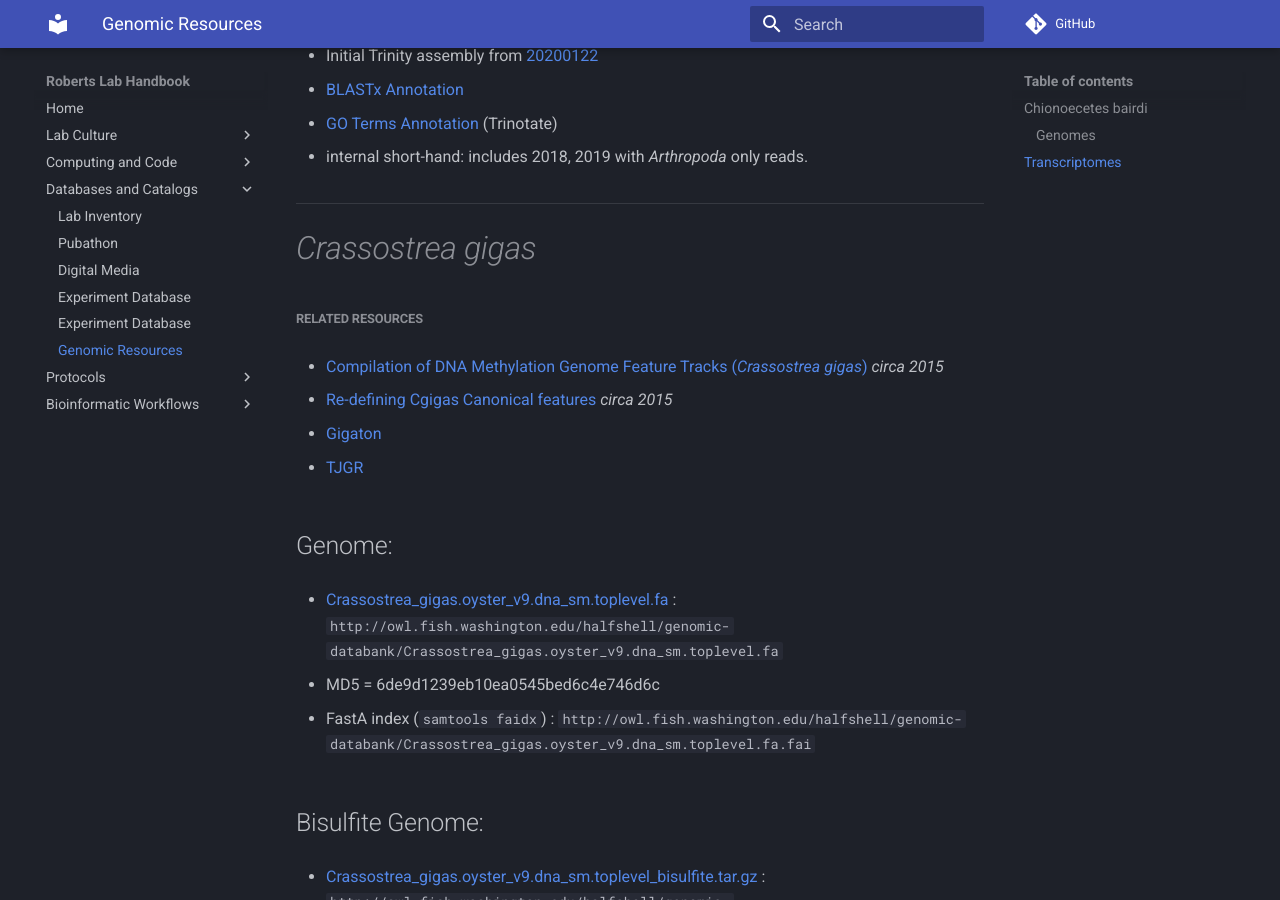
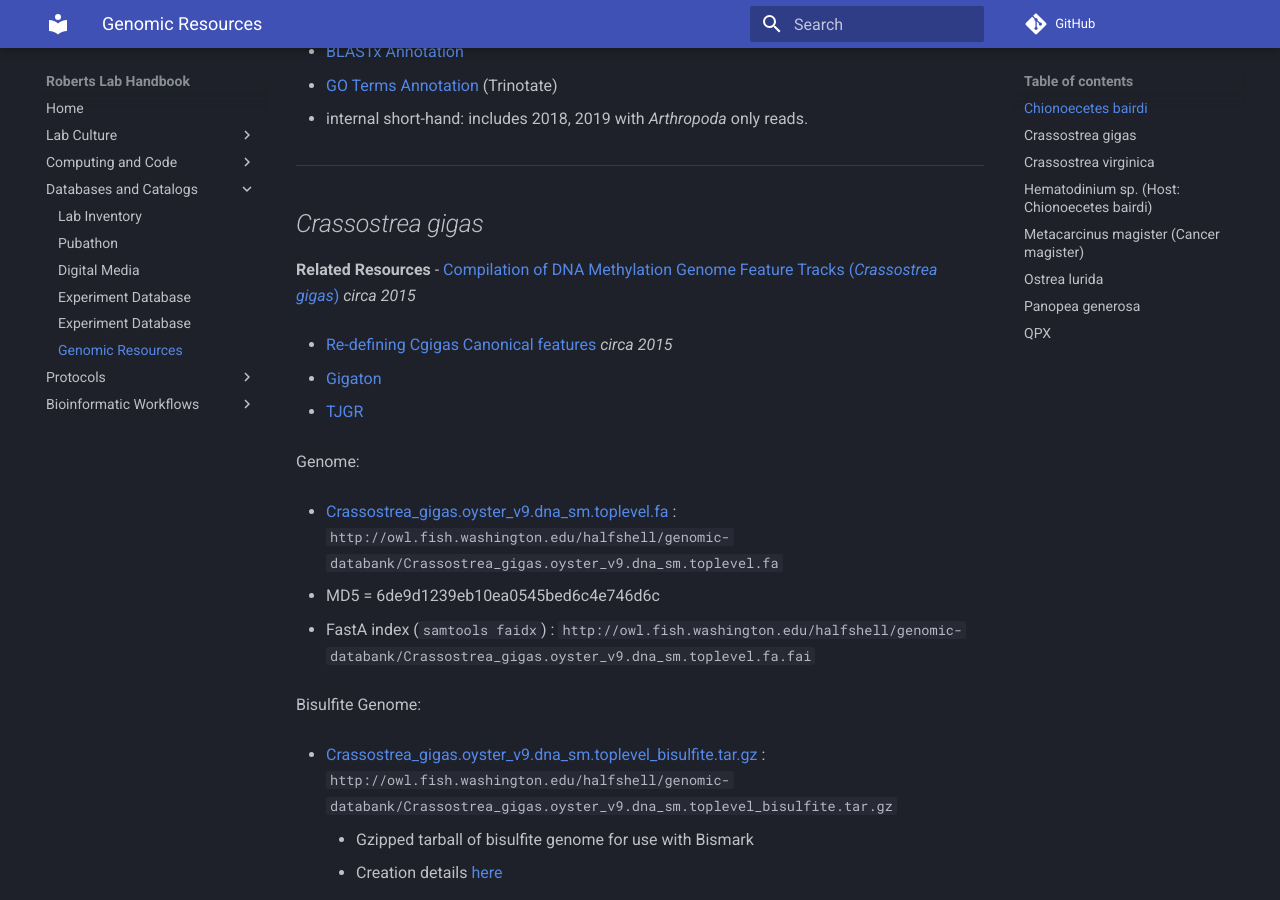
Before and after one commit to RobertsLab/resources, an MkDocs documentation site: the page built from docs/Genomic-Resources.md, in a window 1280 px wide and 900 px high, scrolled down 3789 px. Built offline with MkDocs 1.6.1 and Material for MkDocs 9.7.7, drawn with Linux system fonts in a browser that asks for light colours; comment, search, counter and statistics services are not loaded; some of the changed text lies outside the part shown.

Commit message:
Changed header for TOC formatting

````diff
--- a/docs/Genomic-Resources.md
+++ b/docs/Genomic-Resources.md
@@ -16,7 +16,7 @@ Here we try to compile genomic resources such that they are readily available an
 ---
 ## _Chionoecetes bairdi_
 
-### Genomes
+**Genomes**
 
 * [cbai_genome_v1.01.fasta](https://owl.fish.washington.edu/halfshell/genomic-databank/cbai_genome_v1.01.fasta) (18MB)
 
@@ -50,7 +50,7 @@ Here we try to compile genomic resources such that they are readily available an
 
     - Q7-filtered NanoPore data. Includes _Hematodinium_-infected sample.
 
-## Transcriptomes
+Transcriptomes
 
 * [RNA-seq sample list](https://docs.google.com/spreadsheets/d/1d17yg5F5gKKC66O8QkTIlPxljJeuX7ZsG46pkBr1lNQ/edit#gid=0)
 
@@ -201,9 +201,9 @@ https://gannet.fish.washington.edu/Atumefaciens/20200526_cbai_trinotate_transcri
 
 ---
 
-# _Crassostrea gigas_
+## _Crassostrea gigas_
 
-##### Related Resources
+**Related Resources**
 - [Compilation of DNA Methylation Genome Feature Tracks (_Crassostrea gigas_)](https://figshare.com/articles/Compilation_of_DNA_Methylation_Genome_Feature_Tracks_Crassostrea_gigas_/1456226) _circa 2015_
 
 - [Re-defining Cgigas Canonical features](http://onsnetwork.org/halfshell/2015/02/27/re-defining-cgigas-canonical-features/) _circa 2015_
@@ -221,7 +221,7 @@ https://gannet.fish.washington.edu/Atumefaciens/20200526_cbai_trinotate_transcri
   - FastA index (```samtools faidx```) :
     `http://owl.fish.washington.edu/halfshell/genomic-databank/Crassostrea_gigas.oyster_v9.dna_sm.toplevel.fa.fai`
 
-## Bisulfite Genome:
+Bisulfite Genome:
 
   - [Crassostrea_gigas.oyster_v9.dna_sm.toplevel_bisulfite.tar.gz](http://owl.fish.washington.edu/halfshell/genomic-databank/Crassostrea_gigas.oyster_v9.dna_sm.toplevel_bisulfite.tar.gz) :
   `http://owl.fish.washington.edu/halfshell/genomic-databank/Crassostrea_gigas.oyster_v9.dna_sm.toplevel_bisulfite.tar.gz`
@@ -230,7 +230,7 @@ https://gannet.fish.washington.edu/Atumefaciens/20200526_cbai_trinotate_transcri
     - Creation details [here](https://robertslab.github.io/sams-notebook/2019/02/21/Data-Management-Create-C.gigas-Bisulfite-Genome-with-Bismark-on-Mox.html)
 
 
-## Genome Feature Tracks
+Genome Feature Tracks
 
 * [Cgigas_v9_gene.gff](https://eagle.fish.washington.edu/trilobite/Crassostrea_gigas_v9_tracks/Cgigas_v9_gene.gff) : `https://eagle.fish.washington.edu/trilobite/Crassostrea_gigas_v9_tracks/Cgigas_v9_gene.gff`
 
@@ -265,11 +265,11 @@ https://gannet.fish.washington.edu/Atumefaciens/20200526_cbai_trinotate_transcri
 
 ---
 
-# _Crassostrea virginica_
+## _Crassostrea virginica_
 
 [NCBI FTP](ftp://ftp.ncbi.nlm.nih.gov/genomes/all/GCF/002/022/765/GCF_002022765.2_C_virginica-3.0/)
 
-## Genomes:
+Genomes:
 
 * [Cvirginica_v300.fa](http://owl.fish.washington.edu/halfshell/genomic-databank/Cvirginica_v300.fa) : `http://owl.fish.washington.edu/halfshell/genomic-databank/Cvirginica_v300.fa`
 
@@ -286,7 +286,7 @@ https://gannet.fish.washington.edu/Atumefaciens/20200526_cbai_trinotate_transcri
 
     - compressed version of `Cvirginica_v300.fa` (same files)
 
-## Bisulfite Genomes:
+Bisulfite Genomes:
 
 - [Cvirginica_v300_bisulfite.tar.gz](http://owl.fish.washington.edu/halfshell/genomic-databank/Cvirginica_v300_bisulfite.tar.gz) :
 `http://owl.fish.washington.edu/halfshell/genomic-databank/Cvirginica_v300_bisulfite.tar.gz`
@@ -295,7 +295,7 @@ https://gannet.fish.washington.edu/Atumefaciens/20200526_cbai_trinotate_transcri
 
 
 
-## Genome Feature Tracks
+Genome Feature Tracks
 
 
 
@@ -330,9 +330,9 @@ https://gannet.fish.washington.edu/Atumefaciens/20200526_cbai_trinotate_transcri
 
 ---
 
-# _Hematodinium sp._ (Host: _Chionoecetes bairdi_)
+## _Hematodinium sp._ (Host: _Chionoecetes bairdi_)
 
-## Transcriptomes
+Transcriptomes
 
 * [hemat_transcriptome_v1.5.fasta](https://owl.fish.washington.edu/halfshell/genomic-databank/hemat_transcriptome_v1.5.fasta)
 
@@ -421,7 +421,7 @@ https://gannet.fish.washington.edu/Atumefaciens/20200526_cbai_trinotate_transcri
 
   - Also known as `pbjelly_sjw_01`. Details found [here](https://github.com/sr320/LabDocs/blob/master/jupyter_nbs/sam/20171130_emu_pbjelly.ipynb), though confirmation would be good.
 
-  ## Bisulfite Genomes:
+Bisulfite Genomes:
 
     - [Olurida_v080_bisulfite.tar.gz](http://owl.fish.washington.edu/halfshell/genomic-databank/Crassostrea_gigas.oyster_v9.dna_sm.toplevel_bisulfite.tar.gz) :
     `http://owl.fish.washington.edu/halfshell/genomic-databank/Olurida_v080_bisulfite.tar.gz`
@@ -429,13 +429,13 @@ https://gannet.fish.washington.edu/Atumefaciens/20200526_cbai_trinotate_transcri
       - Gzipped tarball of bisulfite genome for use with Bismark
       - Creation details [here](https://robertslab.github.io/sams-notebook/2018/05/08/bs-seq-mapping-olympia-oyster-bisulfite-sequencing-trimgalore-fastqc-bismark.html)
 
-## Transcriptomes:
+Transcriptomes:
 
 * [Olurida_transcriptome_v3.fasta](http://eagle.fish.washington.edu/cnidarian/Olurida_transcriptome_v3.fasta)
 
   - MD5 = 9da3242af2be0463051ec7e1f39b2593
 
-#### Tissue-specific transcriptomes generated by Katherine Silliman
+**Tissue-specific transcriptomes generated by Katherine Silliman**
 
 - [Olurida_CA_adductor_Trinity.fasta.gz](https://owl.fish.washington.edu/halfshell/genomic-databank/Olurida_CA_adductor_Trinity.fasta.gz)
 
@@ -446,7 +446,7 @@ https://gannet.fish.washington.edu/Atumefaciens/20200526_cbai_trinotate_transcri
 - [Olurida_gonad_Trinity.fasta.gz](https://owl.fish.washington.edu/halfshell/genomic-databank/Olurida_gonad_Trinity.fasta.gz)
 
 
-## Genome Feature Tracks
+**Genome Feature Tracks**
 
 * [Olurida_v081_genome_snap02.all.renamed.putative_function.domain_added.gff](https://owl.fish.washington.edu/halfshell/genomic-databank/Olurida_v081_genome_snap02.all.renamed.putative_function.domain_added.gff) (2.9GB) : `https://owl.fish.washington.edu/halfshell/genomic-databank/Olurida_v081_genome_snap02.all.renamed.putative_function.domain_added.gff`
 
@@ -490,12 +490,12 @@ https://gannet.fish.washington.edu/Atumefaciens/20200526_cbai_trinotate_transcri
   - FastA index (```samtools faidx```) - `http://owl.fish.washington.edu/halfshell/genomic-databank/Pgenerosa_v074.fa.fai`
 
 
-## Bisulfite Genome
+Bisulfite Genome
 
 
-## Genome Feature Tracks
+Genome Feature Tracks
 
-#### Panopea-generosa-vv0.74.a3
+Panopea-generosa-vv0.74.a3
 
 - _These originate from [GenSAS annotation on 20190710](https://robertslab.github.io/sams-notebook/2019/07/10/Genome-Annotation-Pgenerosa_v074-Using-GenSAS.html)_
 
````
Also changed, not shown: other parts of docs/Genomic-Resources.md (+11 -11 lines).
